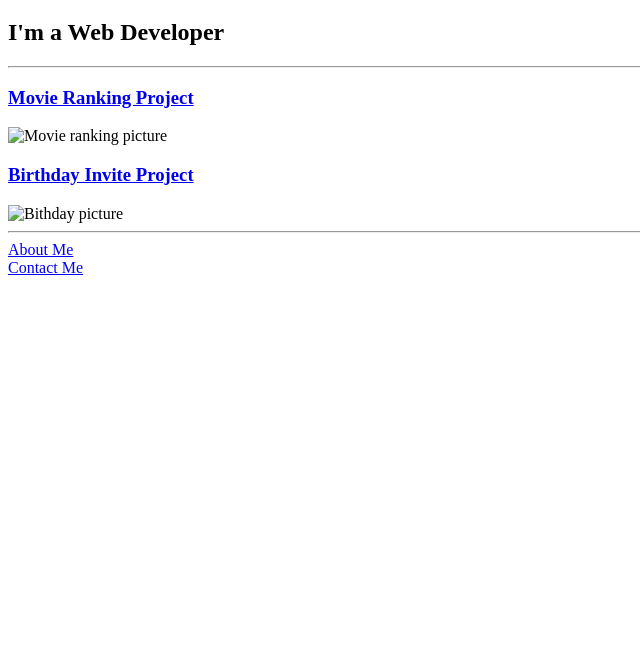
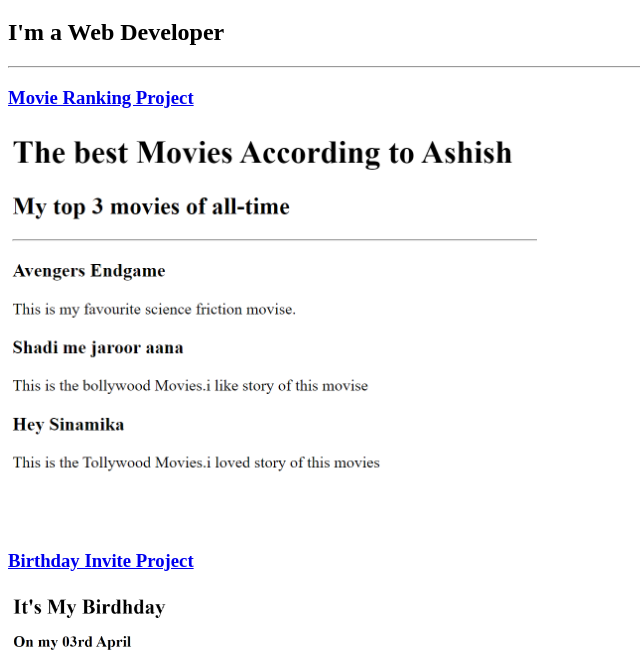
Before and after one commit to bhargavashish/html-portfolio, a plain HTML site: page index.html in a window 1280 px wide. Shown: the part 61-723 px from the top of the page, without its empty margins (0-640 px from the left). Drawn offline with Linux system fonts and the light colour scheme.

Commit message:
Update index.html

```diff
--- a/index.html
+++ b/index.html
@@ -12,9 +12,9 @@
     <h2>I'm a Web Developer</h2>
     <hr>
     <h3><a href="./Movie Ranking/index.html">Movie Ranking Project</a></h3>
-    <img height="400px" src="../4.3 HTML Porfolio Project/assets/images/Ashish movies.png" alt="Movie ranking picture">
+    <img height="400px" src="./assets/images/Ashish movies.png" alt="Movie ranking picture">
     <h3><a href="./Birthday Project/index.html">Birthday Invite Project</a></h3>
-    <img height="400px" src="../4.3 HTML Porfolio Project/assets/images/Ashish birthday.png" alt="Bithday picture">
+    <img height="400px" src="./assets/images/Ashish birthday.png" alt="Bithday picture">
     <hr />
     <a href="./public/about.html">About Me</a><br>
     <a href="./public/contact.html">Contact Me</a>
```
